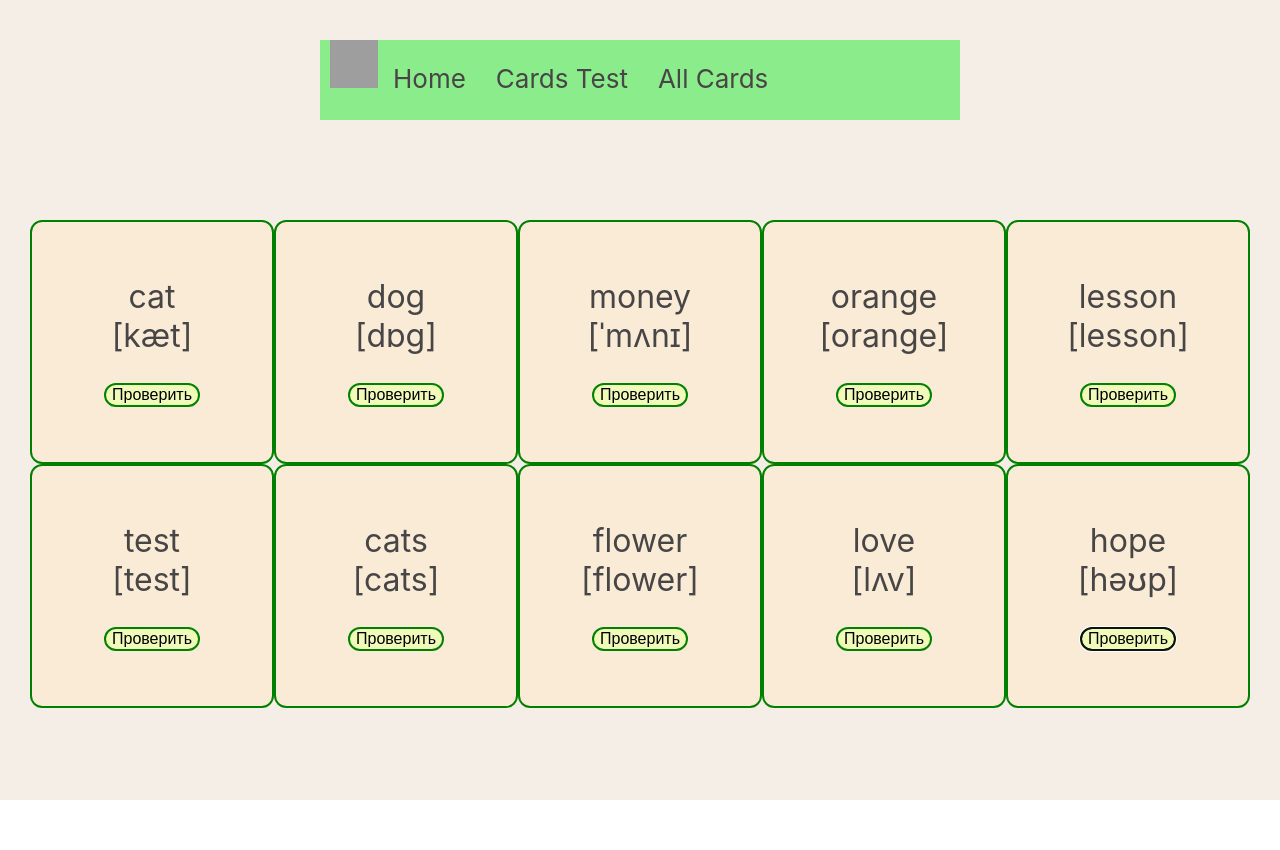
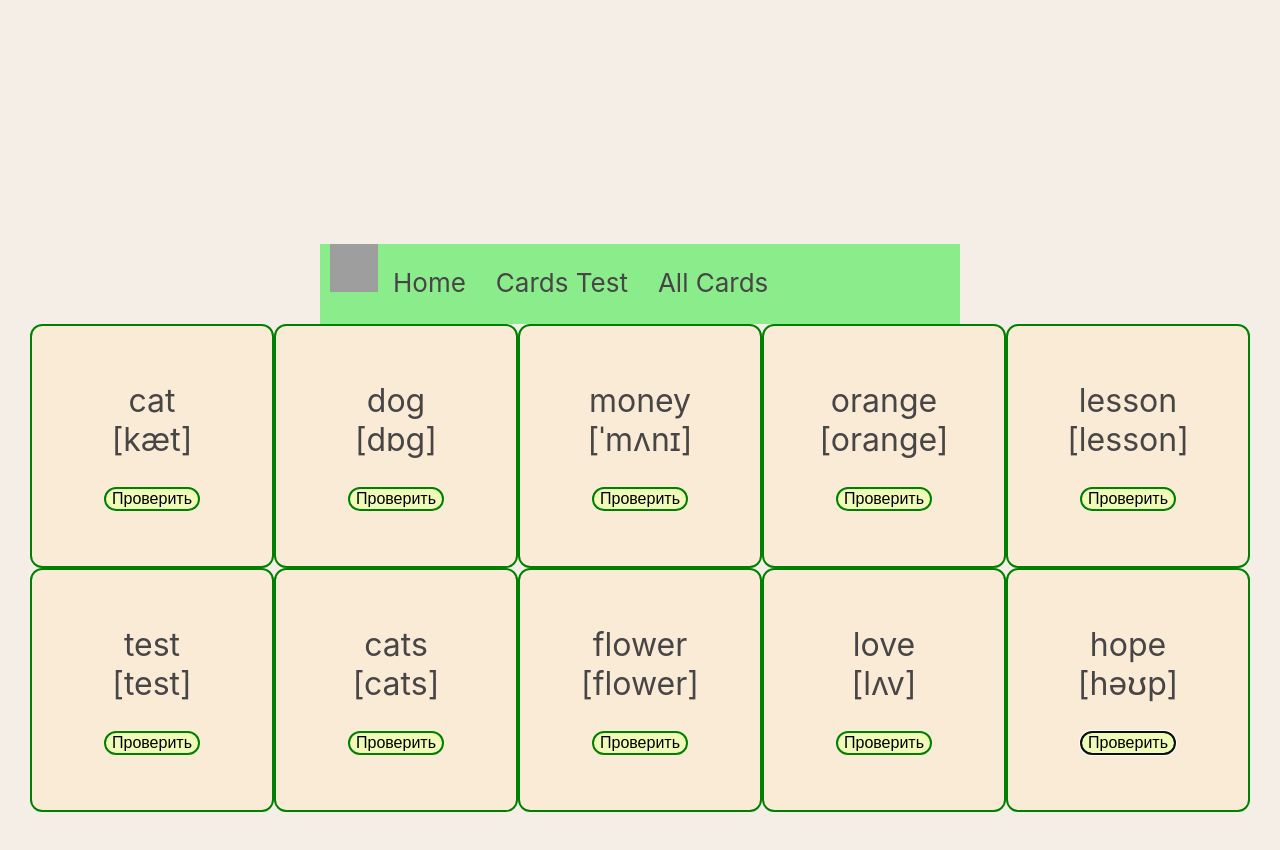
Before and after one commit to EvgeniyaKalinichenko/Language-app, a React (Create React App) app in the folder language-app/: page /cards in a window 1280 px wide. Shown: the top 850 px of the page. Before the commit the page ends 800 px from the top, so only its background shows below. Built offline with nearby package versions, Linux system fonts and the light colour scheme; grey boxes are pictures that could not be loaded.

Commit message:
Fixed styles

```diff
--- a/language-app/src/App.css
+++ b/language-app/src/App.css
@@ -11,6 +11,7 @@
   justify-content: center;
   font-size: calc(10px + 2vmin);
   color: rgb(71, 69, 69);
+  padding-top: 10%;
 }
 
 /* .App-link {
--- a/language-app/src/components/CardTestPage/Card.module.css
+++ b/language-app/src/components/CardTestPage/Card.module.css
@@ -17,7 +17,7 @@
     display: grid;
     grid-template-columns: 1fr 1fr 1fr 1fr 1fr;
     grid-template-rows: auto;
-    padding-top: 10%;
+    /* padding-top: 10%; */
 }
 
 .checkButton {
--- a/language-app/src/components/Header/Nav.module.css
+++ b/language-app/src/components/Header/Nav.module.css
@@ -2,8 +2,10 @@
     background-color: rgb(139, 236, 139);
     width: 50%;
     height: 5rem;
-    position: fixed;
-    top: 5%;
+    position: relative;
+
+    /* display: flex; */
+    /* margin-top:0%; */
 
 }
 
--- a/language-app/src/components/TablePage/Table.module.css
+++ b/language-app/src/components/TablePage/Table.module.css
@@ -25,7 +25,7 @@
 }
 
 .errorParagraph {
-    font-weight: lighter;
+    font-weight: normal;
     color: red;
     font-size: small;
 }
```
